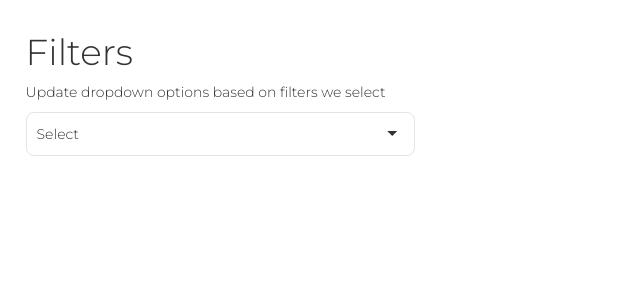
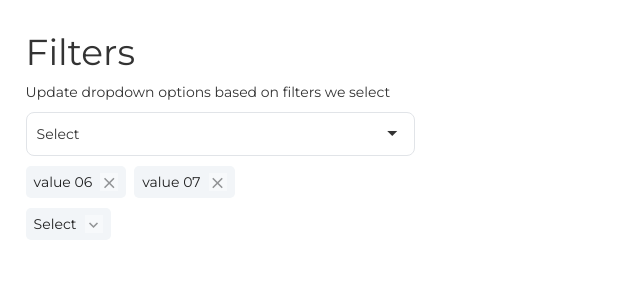
Before and after one commit to tahirjamil9/dropdownfilter, an Angular app: page / in a window 1280 px wide. Shown: the top 300 px of the page, without its empty margins (0-640 px from the left). Built offline with nearby package versions, Linux system fonts and the light colour scheme.

Commit message:
chip list dropdown updates

```diff
--- a/src/app/app.component.html
+++ b/src/app/app.component.html
@@ -10,14 +10,39 @@
           (selectionChange)="onSelectionChange1($event)"
         >
         </app-dropdown>
-        <mat-chip-list aria-label="Fish selection">
-          <ng-container *ngFor="let item of list1">
-            <mat-chip *ngIf="item.checked" (click)="removeItemFromList(item)">{{
-              item?.name
-            }}</mat-chip>
-          </ng-container>
-        </mat-chip-list>
+        <app-chip-list
+          [options]="list1"
+          (remove)="removeItemFromList($event)"
+        ></app-chip-list>
+        <app-dropdown
+          [options]="list1"
+          [isBadgeDropdown]="true"
+          (selectionChange)="onSelectionChange1($event)"
+        >
+        </app-dropdown>
       </div>
     </div>
+    <!-- <div class="mobile-bottom-stick">
+      <div class="row">
+        <div class="col-md-4">
+          <app-dropdown
+            [options]="list1"
+            (selectionChange)="onSelectionChange1($event)"
+          >
+          </app-dropdown>
+          <mat-chip-list aria-label="Fish selection">
+            <ng-container *ngFor="let item of list1">
+              <mat-chip
+                *ngIf="item.checked"
+                (removed)="removeItemFromList(item)"
+                >{{ item?.name }}
+              <button matChipRemove>
+        <mat-icon>cancel</mat-icon>
+      </button></mat-chip>
+            </ng-container>
+          </mat-chip-list>
+        </div>
+      </div>
+    </div> -->
   </div>
 </div>
--- a/src/app/app.component.scss
+++ b/src/app/app.component.scss
@@ -1,3 +1,9 @@
 .mat-chip-list {
   margin: 20px;
 }
+
+.mobile-bottom-stick {
+  position: absolute;
+  height: 100%;
+  bottom: 0px;
+}
--- a/src/app/app.component.ts
+++ b/src/app/app.component.ts
@@ -29,11 +29,11 @@ export class AppComponent {
     },
     {
       name: 'value 06',
-      checked: false,
+      checked: true,
     },
     {
       name: 'value 07',
-      checked: false,
+      checked: true,
     },
     {
       name: 'value 08',
--- a/src/app/app.module.ts
+++ b/src/app/app.module.ts
@@ -13,9 +13,10 @@ import { DropdownComponent } from './dropdown/dropdown.component';
 import { MatIconModule } from '@angular/material/icon';
 import { MatCheckboxModule } from '@angular/material/checkbox';
 import { MatRippleModule } from '@angular/material/core';
+import { ChipListComponent } from './chip-list/chip-list.component';
 
 @NgModule({
-  declarations: [AppComponent, DropdownComponent],
+  declarations: [AppComponent, DropdownComponent, ChipListComponent],
   imports: [
     BrowserModule,
     AppRoutingModule,
--- /dev/null
+++ b/src/app/chip-list/chip-list.component.html
@@ -0,0 +1,18 @@
+<div class="form-control-spacing">
+  <mat-chip-list>
+    <ng-container *ngFor="let item of options">
+      <mat-chip
+        *ngIf="item.checked"
+        class="mat-chip-custom"
+        (removed)="removeItemFromList(item)"
+      >
+        <div class="user-select-none">
+          {{ item?.name }}
+        </div>
+        <button matChipRemove class="mat-chip-button-custom">
+          <mat-icon class="white-icon">close</mat-icon>
+        </button></mat-chip
+      >
+    </ng-container>
+  </mat-chip-list>
+</div>
--- /dev/null
+++ b/src/app/chip-list/chip-list.component.scss
@@ -0,0 +1,28 @@
+$seconday-color: #f2f5f8;
+
+.form-control-spacing {
+  margin: 10px 0px;
+}
+
+.mat-chip-button-custom {
+  background: white !important;
+  padding-top: 1px !important;
+}
+
+.mat-chip-custom {
+  background: $seconday-color;
+  border-radius: 5px;
+  padding: 8px !important;
+}
+
+.white-icon {
+  color: black;
+}
+/* Note: If you're using an SVG icon, you should make the class target the `<svg>` element */
+.white-icon svg {
+  fill: black;
+}
+
+.user-select-none {
+  user-select: none;
+}
--- /dev/null
+++ b/src/app/chip-list/chip-list.component.ts
@@ -0,0 +1,20 @@
+import { Component, EventEmitter, Input, Output } from '@angular/core';
+
+@Component({
+  selector: 'app-chip-list',
+  templateUrl: './chip-list.component.html',
+  styleUrls: ['./chip-list.component.scss'],
+})
+export class ChipListComponent {
+  @Input() options: any = [];
+  @Output() remove = new EventEmitter<any>();
+  @Output() click = new EventEmitter<any>();
+
+  removeItemFromList(value: any) {
+    this.remove.emit(value);
+  }
+
+  clickChip(value: any) {
+    this.click.emit(value);
+  }
+}
--- a/src/app/dropdown/dropdown.component.html
+++ b/src/app/dropdown/dropdown.component.html
@@ -1,15 +1,31 @@
 <div class="form-field-spacing display-flex">
   <div class="flex1">
     <div
+      *ngIf="!isBadgeDropdown"
       [ngClass]="{ 'dropdown-label-active': isDropdownActive }"
       class="dropdown-label form-field display-flex align-item-center"
-      (click)="onLabelClick()"
     >
       <div class="flex1">{{ label }}</div>
       <div class="checkbox-custom">
         <mat-icon>arrow_drop_down</mat-icon>
       </div>
     </div>
+
+    <mat-chip
+      class="mat-chip-custom"
+      (click)="onLabelClick()"
+      *ngIf="isBadgeDropdown"
+    >
+      <div class="user-select-none">{{ label }}</div>
+      <button matChipRemove class="mat-chip-button-custom">
+        <mat-icon
+          (click)="onLabelClick()"
+          class="white-icon"
+          [ngClass]="{ animate180: isDropdownActive }"
+          >expand_more</mat-icon
+        >
+      </button></mat-chip
+    >
 
     <div class="dropdown-panel" *ngIf="isDropdownActive">
       <ng-container *ngFor="let optionItem of options">
@@ -35,10 +51,6 @@
                 </div>
               </label>
             </div>
-
-            <!-- <mat-checkbox [checked]="optionItem?.checked" #checkbox>{{
-              optionItem.name
-            }}</mat-checkbox> -->
           </div>
         </div>
       </ng-container>
--- a/src/app/dropdown/dropdown.component.scss
+++ b/src/app/dropdown/dropdown.component.scss
@@ -1,6 +1,38 @@
 $primary-color-bg: #e6f2ff;
 $primary-color: #0a84ff;
 $border-color: #e1e4e8;
+
+// badge dropdown
+$seconday-color: #f2f5f8;
+
+.form-control-spacing {
+  margin: 10px 0px;
+}
+
+.mat-chip-button-custom {
+  background: white !important;
+  padding-top: 1px !important;
+}
+
+.mat-chip-custom {
+  background: $seconday-color;
+  border-radius: 5px;
+  padding: 8px !important;
+}
+
+.white-icon {
+  color: black;
+}
+/* Note: If you're using an SVG icon, you should make the class target the `<svg>` element */
+.white-icon svg {
+  fill: black;
+}
+
+.user-select-none {
+  user-select: none;
+}
+
+// badge dropdown ends
 
 .form-field-spacing {
   width: 100%;
@@ -57,6 +89,8 @@ $border-color: #e1e4e8;
   position: absolute;
   width: calc(100% - 30px);
   z-index: 100;
+  max-height: 27vh;
+  overflow-y: scroll;
 }
 
 ::ng-deep .mat-checkbox .mat-checkbox-frame {
@@ -129,7 +163,7 @@ input[type="checkbox"] {
   display: grid;
   place-content: center;
   margin-top: 1px;
-  padding: 8px;
+  padding: 7.5px;
   border-radius: 5px;
 }
 
@@ -164,3 +198,7 @@ input[type="checkbox"]:disabled {
   color: #959495;
   cursor: not-allowed;
 }
+
+.animate180 {
+  transform: rotate(-180deg);
+}
--- a/src/app/dropdown/dropdown.component.ts
+++ b/src/app/dropdown/dropdown.component.ts
@@ -14,6 +14,7 @@ import {
 })
 export class DropdownComponent implements OnInit {
   @Input() label: any = 'Select';
+  @Input() isBadgeDropdown: boolean = false;
   @Input() options: { name: string; checked: boolean }[] = [];
   @Output() selectionChange = new EventEmitter<any>();
 
--- a/src/index.html
+++ b/src/index.html
@@ -10,7 +10,7 @@
     <link rel="preconnect" href="https://fonts.gstatic.com" crossorigin />
 
     <link
-      href="https://fonts.googleapis.com/css2?family=Montserrat:wght@300&display=swap"
+      href="https://fonts.googleapis.com/css2?family=Montserrat:wght@400&display=swap"
       rel="stylesheet"
     />
 
```
Also changed, not shown: 1 other file (tests, documents, lock files or other folders).
